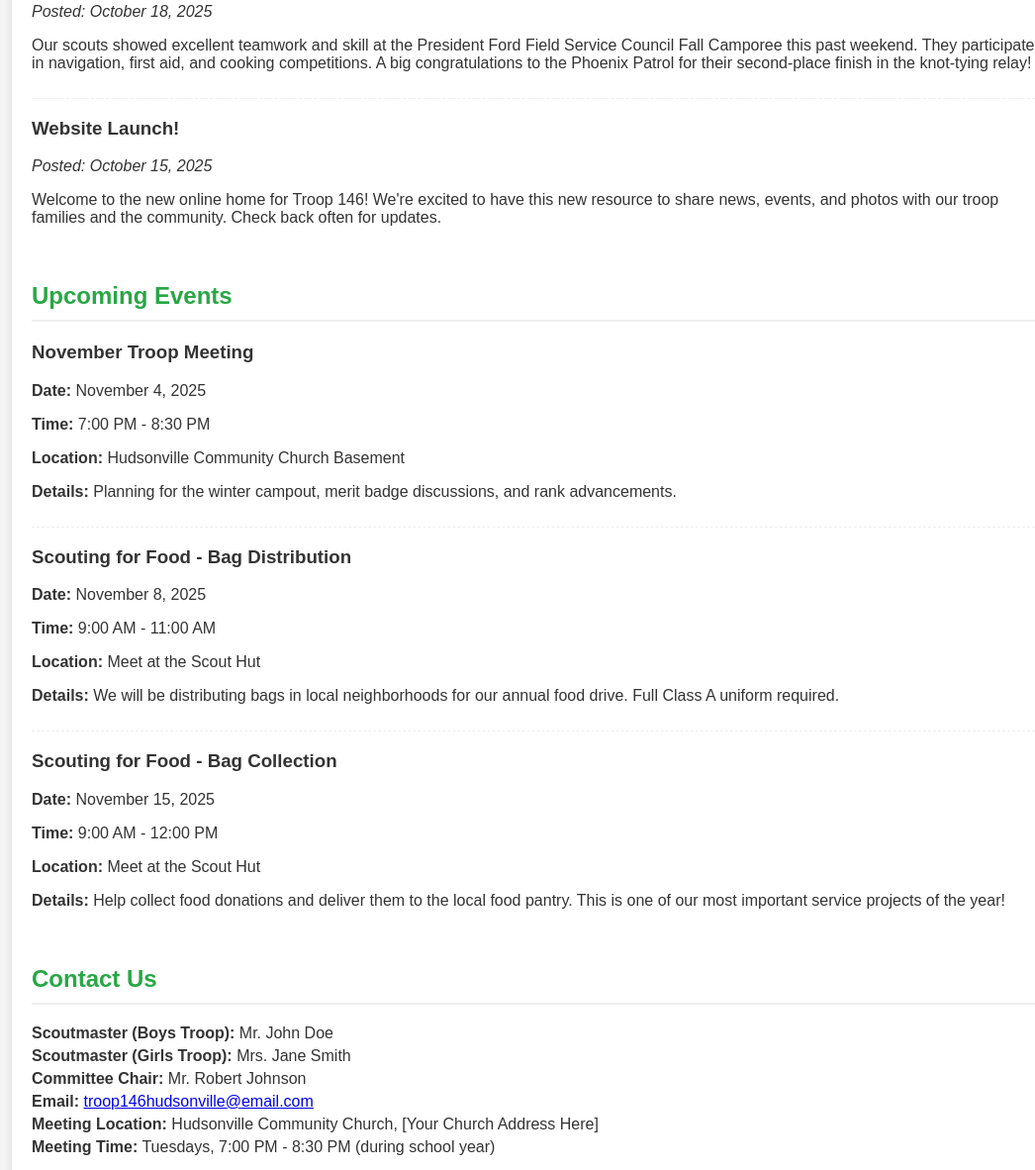
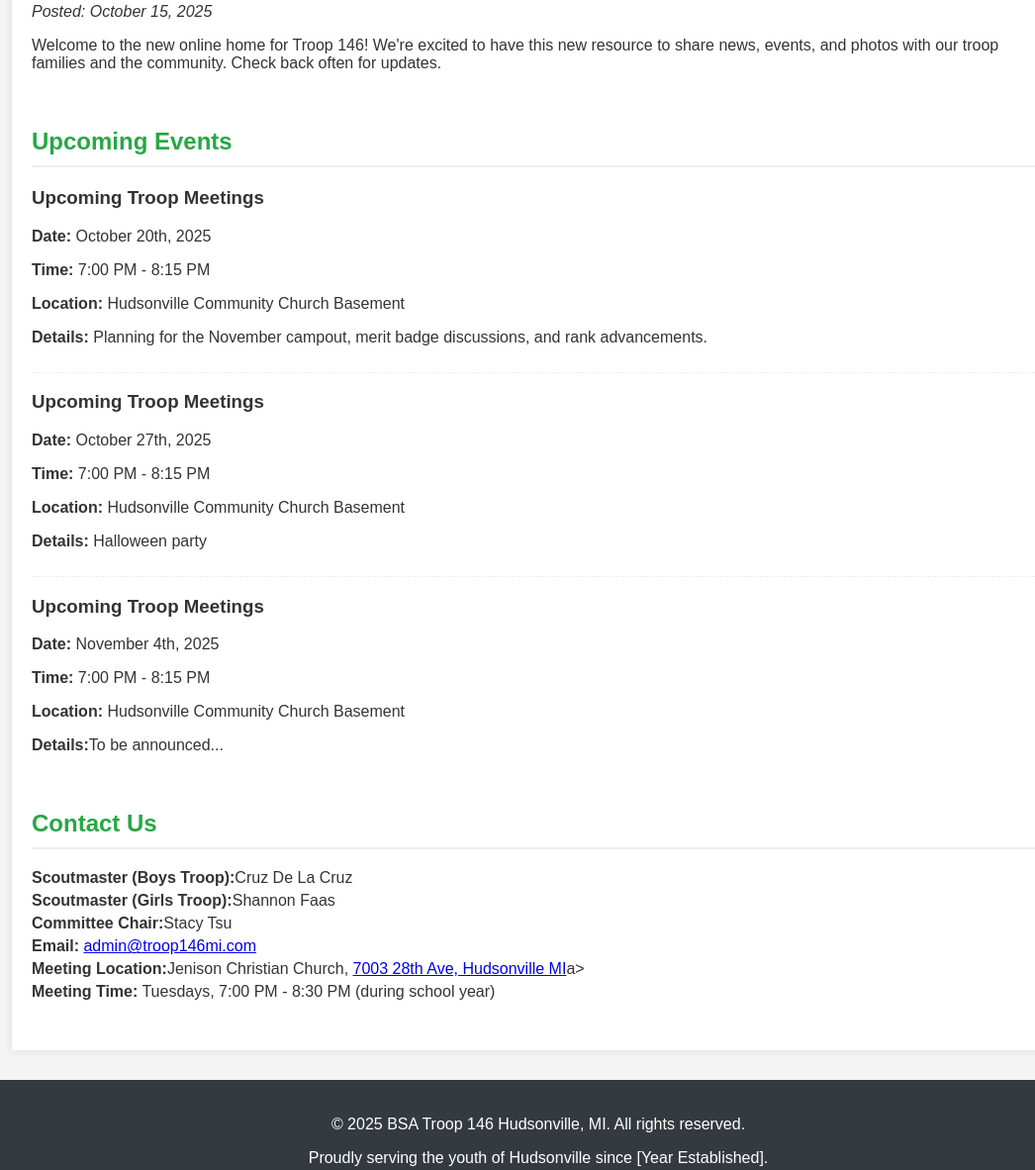
Before and after one commit to admin-troop146/admin-troop146.github.io, a plain HTML site: page index.html in a window 1280 px wide. Shown: the part 350-1532 px from the top of the page at 99% size, without its empty margins (96-1142 px from the left). Drawn offline with Linux system fonts and the light colour scheme.

Commit message:
Update index.html

```diff
--- a/index.html
+++ b/index.html
@@ -115,11 +115,6 @@
         <section id="news">
             <h2>Latest News</h2>
             <div class="news-item">
-                <h3>Troop 146 Attends Fall Camporee</h3>
-                <p><em>Posted: October 18, 2025</em></p>
-                <p>Our scouts showed excellent teamwork and skill at the President Ford Field Service Council Fall Camporee this past weekend. They participated in navigation, first aid, and cooking competitions. A big congratulations to the Phoenix Patrol for their second-place finish in the knot-tying relay!</p>
-            </div>
-            <div class="news-item">
                 <h3>Website Launch!</h3>
                 <p><em>Posted: October 15, 2025</em></p>
                 <p>Welcome to the new online home for Troop 146! We're excited to have this new resource to share news, events, and photos with our troop families and the community. Check back often for updates.</p>
@@ -130,37 +125,41 @@
         <section id="events">
             <h2>Upcoming Events</h2>
             <div class="event-item">
-                <h3>November Troop Meeting</h3>
-                <p><strong>Date:</strong> November 4, 2025</p>
-                <p><strong>Time:</strong> 7:00 PM - 8:30 PM</p>
+                <h3>Upcoming Troop Meetings</h3>
+                <p><strong>Date:</strong> October 20th, 2025</p>
+                <p><strong>Time:</strong> 7:00 PM - 8:15 PM</p>
                 <p><strong>Location:</strong> Hudsonville Community Church Basement</p>
-                <p><strong>Details:</strong> Planning for the winter campout, merit badge discussions, and rank advancements.</p>
+                <p><strong>Details:</strong> Planning for the November campout, merit badge discussions, and rank advancements.</p>
             </div>
-            <div class="event-item">
-                <h3>Scouting for Food - Bag Distribution</h3>
-                <p><strong>Date:</strong> November 8, 2025</p>
-                <p><strong>Time:</strong> 9:00 AM - 11:00 AM</p>
-                <p><strong>Location:</strong> Meet at the Scout Hut</p>
-                <p><strong>Details:</strong> We will be distributing bags in local neighborhoods for our annual food drive. Full Class A uniform required.</p>
+
+                        <div class="event-item">
+                <h3>Upcoming Troop Meetings</h3>
+                <p><strong>Date:</strong> October 27th, 2025</p>
+                <p><strong>Time:</strong> 7:00 PM - 8:15 PM</p>
+                <p><strong>Location:</strong> Hudsonville Community Church Basement</p>
+                <p><strong>Details:</strong> Halloween party</p>
             </div>
-            <div class="event-item">
-                <h3>Scouting for Food - Bag Collection</h3>
-                <p><strong>Date:</strong> November 15, 2025</p>
-                <p><strong>Time:</strong> 9:00 AM - 12:00 PM</p>
-                <p><strong>Location:</strong> Meet at the Scout Hut</p>
-                <p><strong>Details:</strong> Help collect food donations and deliver them to the local food pantry. This is one of our most important service projects of the year!</p>
+
+                        <div class="event-item">
+                <h3>Upcoming Troop Meetings</h3>
+                <p><strong>Date:</strong> November 4th, 2025</p>
+                <p><strong>Time:</strong> 7:00 PM - 8:15 PM</p>
+                <p><strong>Location:</strong> Hudsonville Community Church Basement</p>
+                <p><strong>Details:</strong>To be announced...</p>
             </div>
+
+
 
 </section>
 
         <section id="contact">
             <h2>Contact Us</h2>
             <div class="contact-info">
-                <p><strong>Scoutmaster (Boys Troop):</strong> Mr. John Doe</p>
-                <p><strong>Scoutmaster (Girls Troop):</strong> Mrs. Jane Smith</p>
-                <p><strong>Committee Chair:</strong> Mr. Robert Johnson</p>
-                <p><strong>Email:</strong> <a href="mailto:troop146hudsonville@email.com">troop146hudsonville@email.com</a></p>
-                <p><strong>Meeting Location:</strong> Hudsonville Community Church, [Your Church Address Here]</p>
+                <p><strong>Scoutmaster (Boys Troop):</strong>Cruz De La Cruz</p>
+                <p><strong>Scoutmaster (Girls Troop):</strong>Shannon Faas</p>
+                <p><strong>Committee Chair:</strong>Stacy Tsu</p>
+                <p><strong>Email:</strong> <a href="admin@troop146mi.org">admin@troop146mi.com</a></p>
+                <p><strong>Meeting Location:</strong>Jenison Christian Church, <a href="https://maps.app.goo.gl/gJurTBRGEZCmpoBp8">7003 28th Ave, Hudsonville MI</a>a></a></p>
                 <p><strong>Meeting Time:</strong> Tuesdays, 7:00 PM - 8:30 PM (during school year)</p>
             </div>
         </section>
```
